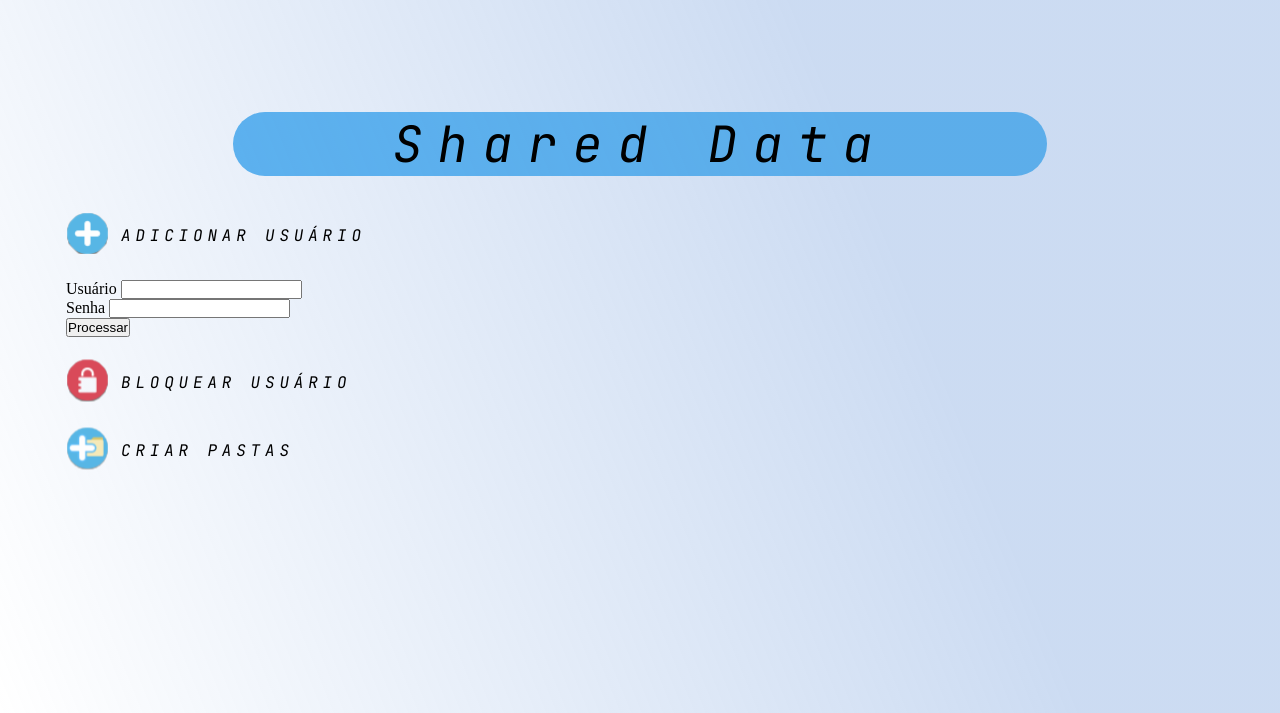
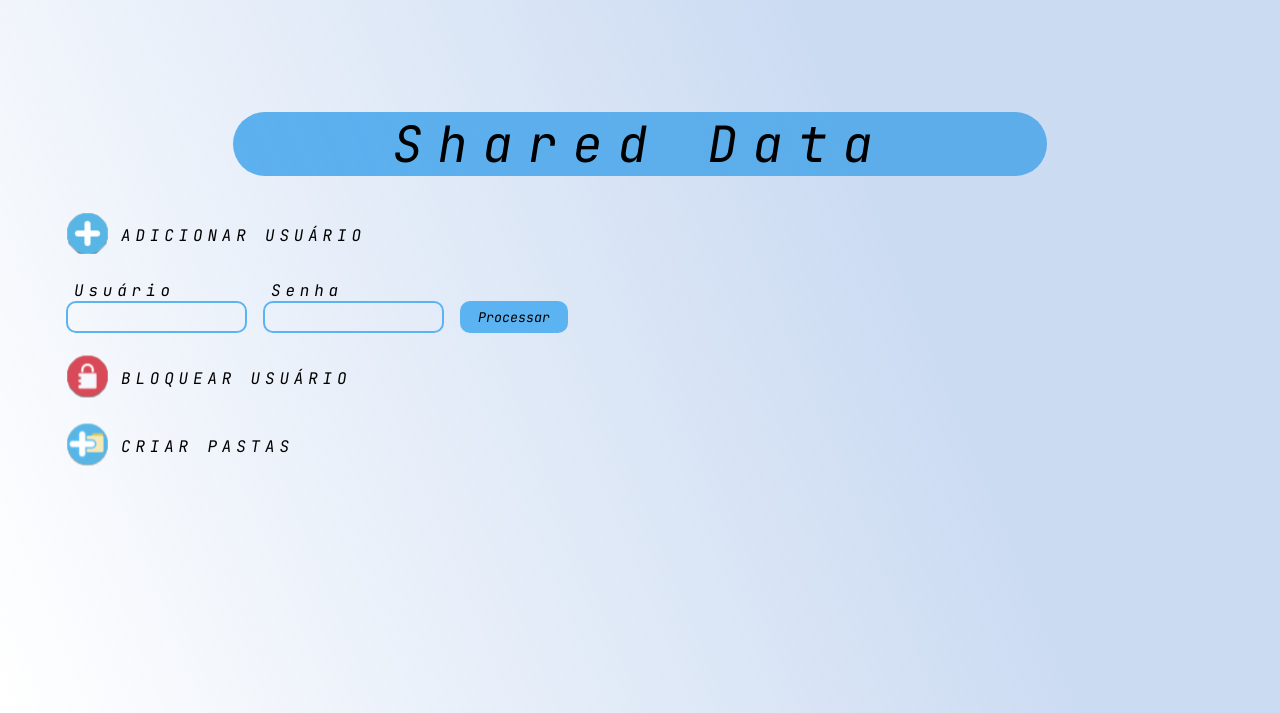
Before and after one commit to jcluz86/Paginaweb, a PHP site: page / in a window 1280 px wide. Shown: the top 713 px of the page. Run offline with PHP 8.4, Linux system fonts and the light colour scheme.

Commit message:
Update style.css

```diff
--- a/style.css
+++ b/style.css
@@ -62,8 +62,7 @@ main {
     margin-bottom: 22px;
 }
 
-.btn-row>button{
-    cursor: pointer;
+.btn-row>button {
     border: none;
     background-color: transparent;
 }
@@ -72,7 +71,8 @@ main {
     margin-right: 12px;
 }
 
-.btn-row>span {
+.btn-row>span,
+.form-column>label {
     font-family: 'JetBrains Mono';
     font-style: italic;
     font-weight: 400;
@@ -102,3 +102,45 @@ main {
     width: 141px;
     height: 95px;
 }
+
+form {
+    display: flex;
+    flex-direction: row;
+}
+
+.form-column {
+    display: flex;
+    flex-direction: column;
+    margin-right: 16px;
+}
+
+.form-column>label {
+    margin-left: 8px;
+}
+
+.form-column>input {
+    background-color: transparent;
+    border-radius: 10px;
+    border: #5CB3F2 solid 2px;
+    height: 32px;
+}
+
+.form-column>button {
+    background-color: #5CB3F2;
+    border-radius: 10px;
+    height: 32px;
+    border: none;
+    padding: 4px;
+    width:108px;
+    cursor: pointer;
+}
+
+.btn-submit {
+    align-self: flex-end;
+}
+
+.btn-title{
+    font-family: 'JetBrains Mono';
+    font-style: italic;
+    font-weight: 400;
+}
```
